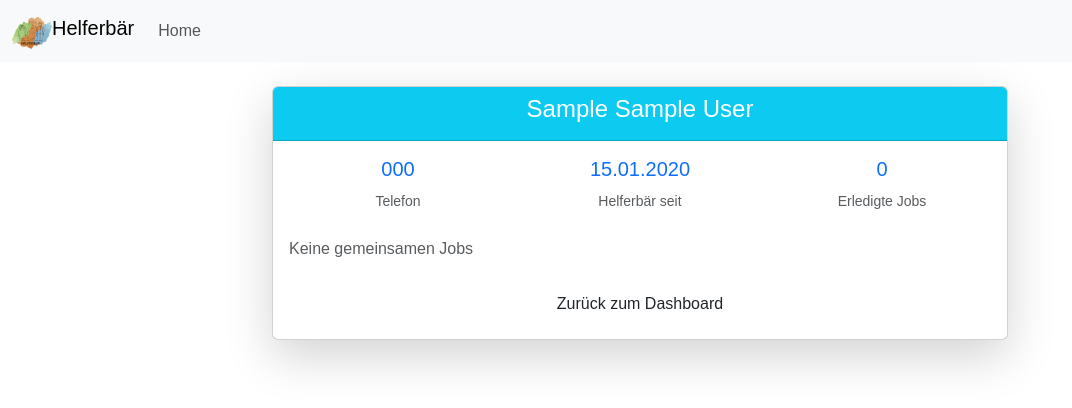
After one commit to malinschtz/Helferbaer, a Flask app: page /kunde/helfer_profil/1 in a window 1280 px wide. The commit adds this page. Shown: the top 408 px of the page, without its empty margins (0-1072 px from the left). Run offline with Flask 3, Linux system fonts and the light colour scheme; a user stored in the database is signed in; tables that the repository leaves empty hold one stand-in row (values such as "Sample post"); some libraries are stand-ins or nearby versions; some web fonts are replaced.

Commit message:
kunde helfer profil anzeigen implementiert

```diff
--- a/app.py
+++ b/app.py
@@ -218,12 +218,27 @@ def kunde_profil():
         return
     return 'Kunde Profil'
 
-@app.route('/kunde/helfer_anzeigen', methods=['GET', 'POST'])
+@app.route('/kunde/helfer_profil/<int:helfer_id>', methods=['GET'])
 @login_required
-def kunde_helfer_anzeigen():
+def kunde_helfer_profil(helfer_id):
     if request.method == 'POST':
         return
-    return render_template('kunde_helfer_anzeigen.html')
+
+    helfer = db.session.get(User, helfer_id)
+    # Alle gemeinsamen Jobs
+    helfer_jobs = Job.query.filter(
+        Job.kundeId == current_user.userId,
+        Job.helferId == helfer.userId,
+        Job.statusId == 3
+    ).order_by(Job.date.desc()).all()
+
+    # Alle Jobs des Helfers
+    total_jobs = Job.query.filter(
+        Job.helferId == helfer.userId,
+        Job.statusId == 3  # Erledigt
+    ).count()
+
+    return render_template('kunde_helfer_profil.html', helfer=helfer, helfer_jobs=helfer_jobs, total_jobs=total_jobs)
 
 @app.route('/kunde/job/<int:job_id>/done', methods=['POST'])
 @login_required
--- a/db.py
+++ b/db.py
@@ -19,6 +19,7 @@ class User(db.Model, UserMixin):
     password = db.Column(db.String, nullable=False)
     phone = db.Column(db.String)
     role = db.Column(db.String, nullable=False)
+    registered_date = db.Column(db.Date, default=date.today())
 
     jobs_created = db.relationship(
         "Job",
@@ -184,7 +185,7 @@ def insert_sample2():
             helferId = 1,
             realHours = None
         )
-        db.session.add_all([job3])
+        db.session.add_all([job1, job2, job3])
         db.session.commit()
     click.echo("Sample-Daten eingefügt")
 
--- /dev/null
+++ b/templates/kunde_helfer_profil.html
@@ -0,0 +1,50 @@
+{% extends 'base.html' %}
+{% block TITLE %}Helfer {{ helfer.firstName }} {{ helfer.name }}{% endblock %}
+{% block CONTENT %}
+<div class="container mt-4">
+  <div class="row justify-content-center">
+    <div class="col-lg-8">
+      <div class="card shadow-lg">
+        <div class="card-header bg-info text-white text-center">
+          <h4><i class="bi bi-person"></i> {{ helfer.firstName }} {{ helfer.name }}</h4>
+        </div>
+        <div class="card-body">
+          <div class="row text-center mb-4">
+            <div class="col-md-4">
+              <h5 class="text-primary">{{ helfer.phone or 'Keine Telefonnummer angegeben' }}</h5>
+              <small class="text-muted">Telefon</small>
+            </div>
+            <div class="col-md-4">
+              <h5 class="text-primary">{{ helfer.registered_date.strftime('%d.%m.%Y') if helfer.registered_date else 'Unbekannt' }}</h6>
+              <small class="text-muted">Helferbär seit</small>
+            </div>
+            <div class="col-md-4">
+              <h5 class="text-primary">{{ total_jobs }}</h6>
+              <small class="text-muted">Erledigte Jobs</small>
+            </div>
+          </div>
+
+          {% if helfer_jobs %}
+            <h6>Ihre gemeinsamen Jobs:</h6>
+            {% for job in helfer_jobs %}
+              <div class="card mb-2">
+                <div class="card-body py-2">
+                  {{ job.description }} am {{ job.date.strftime('%d.%m.%Y') }}
+                </div>
+              </div>
+            {% endfor %}
+          {% else %}
+            <p class="text-muted">Keine gemeinsamen Jobs</p>
+          {% endif %}
+
+          <div class="mt-4 text-center">
+            <a href="{{ url_for('kunde') }}" class="btn btn-outline">
+              <i class="bi bi-arrow-left"></i> Zurück zum Dashboard
+            </a>
+          </div>
+        </div>
+      </div>
+    </div>
+  </div>
+</div>
+{% endblock %}
```
Also changed, not shown: templates/kunde_startseite.html (+6 -4 lines), templates/kunde_helfer_anzeigen.html (deleted).
